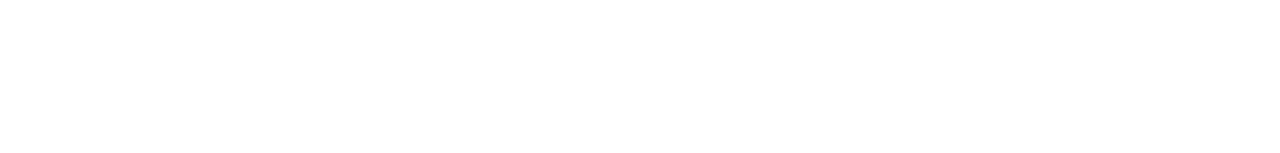
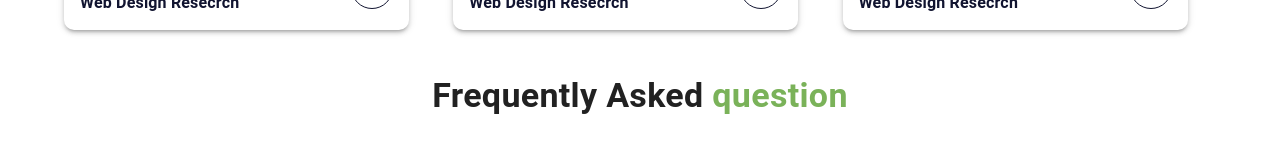
Before and after one commit to azizmohammad/material-ui-project, a React (Create React App) app: page / in a window 1280 px wide. Shown: the part 2134-2287 px from the top of the page. Built offline with nearby package versions, Linux system fonts and the light colour scheme.

Commit message:
design modify

```diff
--- a/src/components/Home/CreativeCart.js
+++ b/src/components/Home/CreativeCart.js
@@ -4,7 +4,7 @@
 
 function CreativeCart({ image }) {
     return (
-        <Box>
+        <Box >
 
             <Card sx={{ maxWidth: 345, p: 2, mt: 4, borderRadius: '10px', boxShadow: 3 }}
 
@@ -21,10 +21,7 @@
                     '&:last-child': {
                         pb: 0
                     },
-                    '& .css-mhc70k-MuiGrid-root': {
-                        pl: 0,
-                        pt: 0
-                    },
+
                     display: 'flex',
                     justifyContent: 'space-between',
                     alignItems: 'center',
--- /dev/null
+++ b/src/components/Home/Faq.js
@@ -0,0 +1,13 @@
+import { Box } from '@mui/material'
+import React from 'react'
+import SectionTitle from '../ui/SectionTitle'
+
+const Faq = () => {
+    return (
+        <Box>
+            <SectionTitle title='Frequently Asked' colored='question' />
+        </Box>
+    )
+}
+
+export default Faq
--- a/src/components/Home/OurWorks.js
+++ b/src/components/Home/OurWorks.js
@@ -16,7 +16,7 @@
 
 
     return (
-        <Box sx={{ mb: 20 }}>
+        <Box sx={{ py: 5 }}>
             {/* heading section */}
             <Box sx={{
                 display: 'flex',
--- a/src/pages/Home.jsx
+++ b/src/pages/Home.jsx
@@ -4,6 +4,7 @@
 import Brands from '../components/Home/Brands'
 import Services from '../components/Home/Services'
 import OurWorks from '../components/Home/OurWorks'
+import Faq from '../components/Home/Faq'
 
 const Home = () => {
     return (
@@ -13,6 +14,7 @@
                 <Brands />
                 <Services />
                 <OurWorks />
+                <Faq />
             </Container>
         </Box>
     )
```
